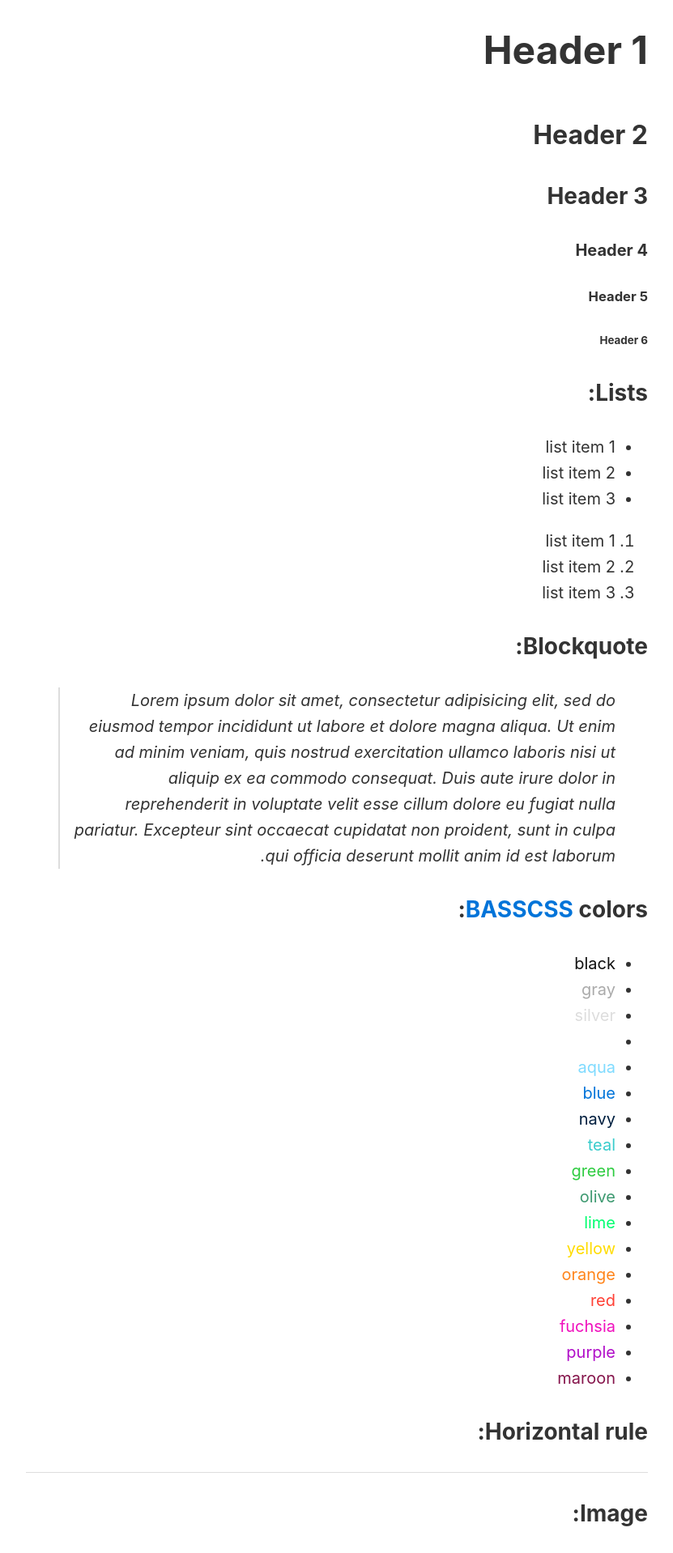
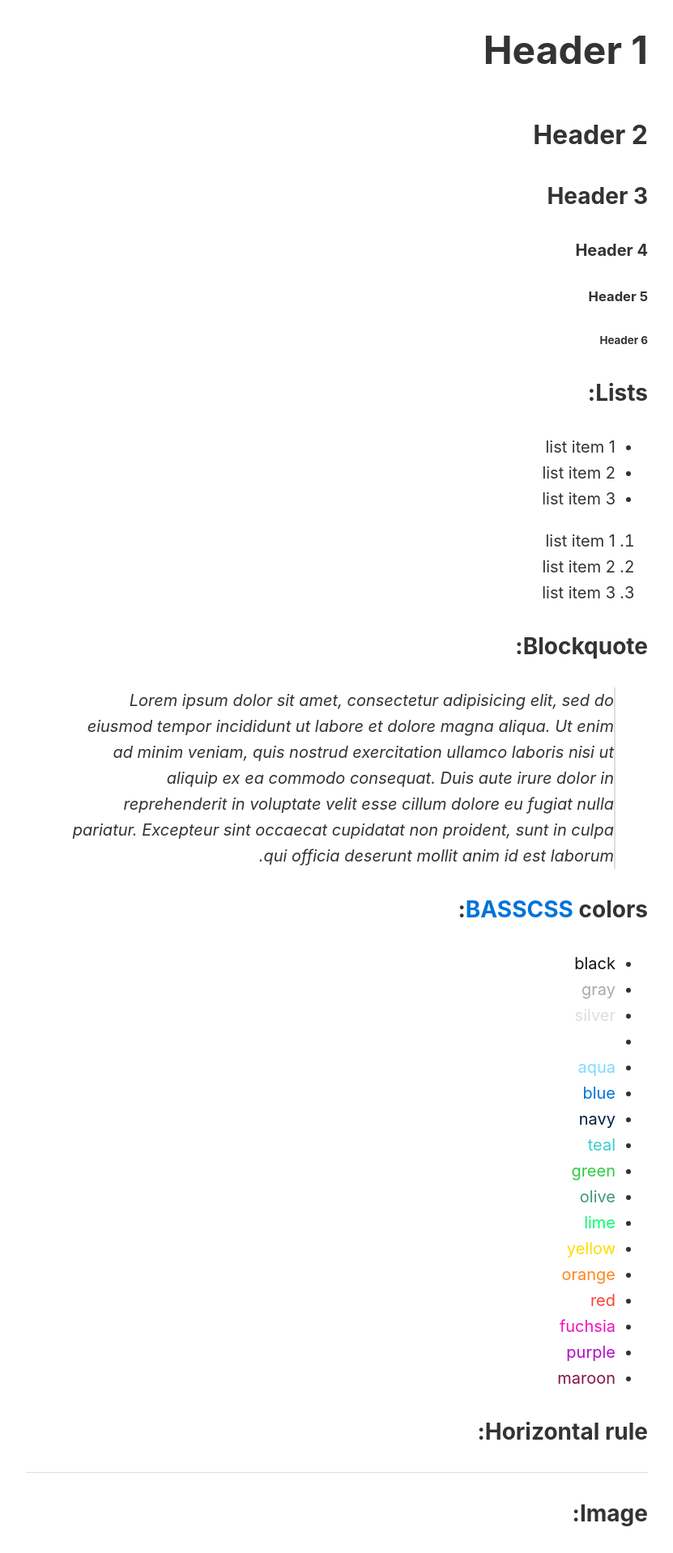
Before and after one commit to alexpolonsky/test-dec2016, a Jekyll site: the page built from _posts/2015-05-03-styles-for-cake.md, in a window 1280 px wide. Shown: the part 601-2519 px from the top of the page at 81% size, without its empty margins (224-1055 px from the left). Built offline with Jekyll 4.4.1, drawn with Linux system fonts in a browser that asks for light colours.

Commit message:
Update _base.scss

```diff
--- a/_sass/_base.scss
+++ b/_sass/_base.scss
@@ -36,7 +36,7 @@ h3 {
 blockquote {
     font-style: italic;
     padding-left: 1rem;
-    border-left: 2px solid $border-color;
+    border-right: 2px solid $border-color;
 }
 img {
     max-width: 100%;
```
